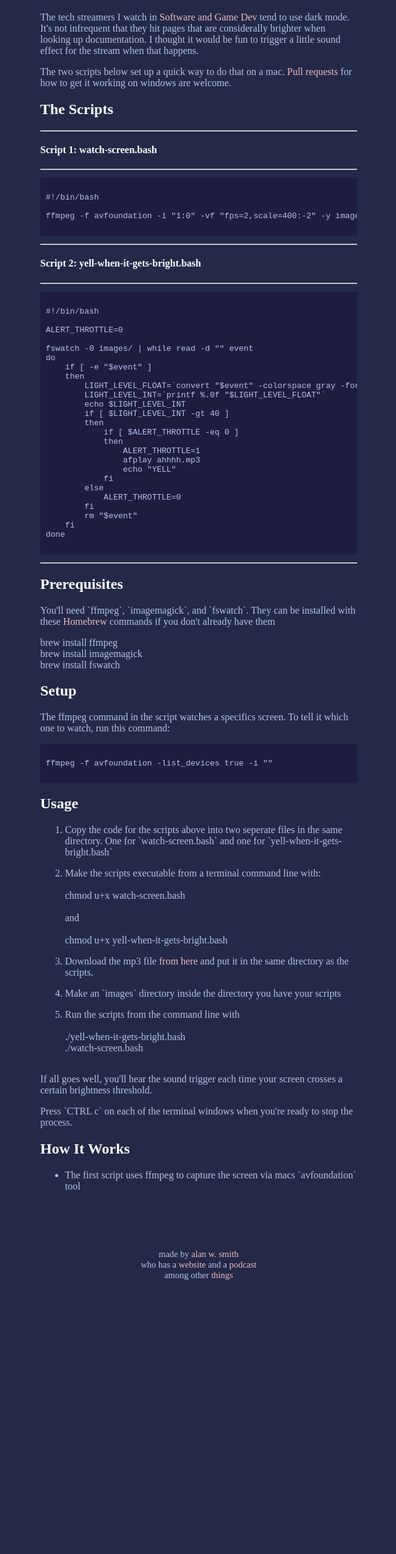
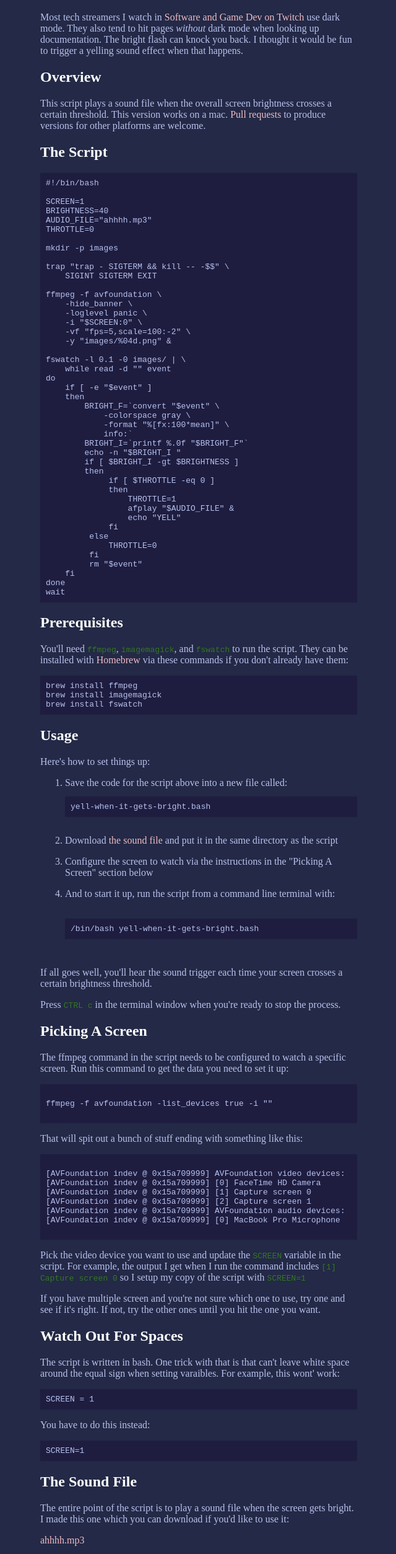
Before and after one commit to alanwsmith/bright-screen-flash-alert.alanwsmith.com, a plain HTML site: page site/index.html in a window 1280 px wide. Shown: the part 102-2609 px from the top of the page at 62% size, without its empty margins (319-959 px from the left). Before the commit the page ends 2180 px from the top, so only its background shows below. Drawn offline with Linux system fonts and the light colour scheme.

Commit message:
Updated prose

```diff
--- a/site/index.html
+++ b/site/index.html
@@ -135,6 +135,9 @@
         padding: 9px;
         overflow: scroll;
       }
+      .snippet {
+        color: #372;
+      }
     </style>
 
     <script type="text/javascript">
@@ -151,118 +154,107 @@
     <main>
       <h1>Bright Screen Flash Alert</h1>
       <p>
-        The tech streamers I watch in
+        Most tech streamers I watch in
         <a
           href="https://www.twitch.tv/directory/game/Software%20and%20Game%20Development"
-          >Software and Game Dev</a
+          >Software and Game Dev on Twitch</a
         >
-        tend to use dark mode. It's not infrequent that they hit pages that are
-        considerally brighter when looking up documentation. I thought it would
-        be fun to trigger a little sound effect for the stream when that
+        use dark mode. They also tend to hit pages <em>without</em> dark mode
+        when looking up documentation. The bright flash can knock you back. I
+        thought it would be fun to trigger a yelling sound effect when that
         happens.
       </p>
+      <h2>Overview</h2>
       <p>
-        The two scripts below set up a quick way to do that on a mac.
+        This script plays a sound file when the overall screen brightness
+        crosses a certain threshold. This version works on a mac.
         <a
           href="https://github.com/alanwsmith/bright-screen-flash-alert.alanwsmith.com"
           >Pull requests</a
         >
-        for how to get it working on windows are welcome.
+        to produce versions for other platforms are welcome.
       </p>
 
-      <h2>The Scripts</h2>
+      <h2>The Script</h2>
+      <pre><code>#!/bin/bash
 
-      <hr />
-      <h4>Script 1: watch-screen.bash</h4>
-      <hr />
-      <pre><code>
-#!/bin/bash
+SCREEN=1
+BRIGHTNESS=40
+AUDIO_FILE="ahhhh.mp3"
+THROTTLE=0
 
-ffmpeg -f avfoundation -i "1:0" -vf "fps=2,scale=400:-2" -y images/%04d.png
-      </code></pre>
+mkdir -p images
 
-      <hr />
-      <h4>Script 2: yell-when-it-gets-bright.bash</h4>
-      <hr />
+trap "trap - SIGTERM && kill -- -$$" \
+    SIGINT SIGTERM EXIT
 
-      <pre><code>
-#!/bin/bash
+ffmpeg -f avfoundation \
+    -hide_banner \
+    -loglevel panic \
+    -i "$SCREEN:0" \
+    -vf "fps=5,scale=100:-2" \
+    -y "images/%04d.png" &
 
-ALERT_THROTTLE=0
-
-fswatch -0 images/ | while read -d "" event
+fswatch -l 0.1 -0 images/ | \
+    while read -d "" event
 do
     if [ -e "$event" ]
     then
-        LIGHT_LEVEL_FLOAT=`convert "$event" -colorspace gray -format "%[fx:100*mean]" info:`
-        LIGHT_LEVEL_INT=`printf %.0f "$LIGHT_LEVEL_FLOAT"`
-        echo $LIGHT_LEVEL_INT
-        if [ $LIGHT_LEVEL_INT -gt 40 ]
+        BRIGHT_F=`convert "$event" \
+            -colorspace gray \
+            -format "%[fx:100*mean]" \
+            info:`
+        BRIGHT_I=`printf %.0f "$BRIGHT_F"`
+        echo -n "$BRIGHT_I "
+        if [ $BRIGHT_I -gt $BRIGHTNESS ]
         then
-            if [ $ALERT_THROTTLE -eq 0 ]
+             if [ $THROTTLE -eq 0 ]
              then
-                ALERT_THROTTLE=1
-                afplay ahhhh.mp3
+                 THROTTLE=1
+                 afplay "$AUDIO_FILE" &
                  echo "YELL"
              fi
          else
-            ALERT_THROTTLE=0
+             THROTTLE=0
          fi
          rm "$event"
     fi
 done
-      </code></pre>
-      <hr />
+wait</code></pre>
+
       <h2>Prerequisites</h2>
       <p>
-        You'll need `ffmpeg`, `imagemagick`, and `fswatch`. They can be
-        installed with these
-        <a href="https://brew.sh/">Homebrew</a> commands if you don't already
-        have them
-      </p>
-      <p>
-        brew install ffmpeg<br />brew install imagemagick<br />brew install
-        fswatch
+        You'll need <code class="snippet">ffmpeg</code>,
+        <code class="snippet">imagemagick</code>, and
+        <code class="snippet">fswatch</code> to run the script. They can be
+        installed with <a href="https://brew.sh/">Homebrew</a> via these
+        commands if you don't already have them:
       </p>
 
-      <h2>Setup</h2>
-      <p>
-        The ffmpeg command in the script watches a specifics screen. To tell it
-        which one to watch, run this command:
-      </p>
-
-      <pre><code>
-ffmpeg -f avfoundation -list_devices true -i ""
-        </code></pre>
+      <pre><code>brew install ffmpeg
+brew install imagemagick
+brew install fswatch</code></pre>
 
       <h2>Usage</h2>
+      <p>Here's how to set things up:</p>
       <ol>
         <li>
-          Copy the code for the scripts above into two seperate files in the
-          same directory. One for `watch-screen.bash` and one for
-          `yell-when-it-gets-bright.bash`
+          Save the code for the script above into a new file called:<br />
+          <pre><code>yell-when-it-gets-bright.bash</code></pre>
         </li>
         <li>
-          Make the scripts executable from a terminal command line with:<br /><br />chmod
-          u+x watch-screen.bash<br /><br />and<br /><br />chmod u+x
-          yell-when-it-gets-bright.bash
+          Download
+          <a href="/src/ahhhh.mp3">the sound file</a>
+          and put it in the same directory as the script
         </li>
         <li>
-          Download the mp3 file
-          <a
-            href="https://github.com/alanwsmith/bright-screen-flash-alert.alanwsmith.com/blob/main/site/src/ahhhh.mp3?raw=true"
-            >from here</a
-          >
-          and put it in the same directory as the scripts.
+          Configure the screen to watch via the instructions in the
+          &quot;Picking A Screen&quot; section below
         </li>
         <li>
-          Make an `images` directory inside the directory you have your scripts
-        </li>
-        <li>
-          Run the scripts from the command line with<br /><br />
-          ./yell-when-it-gets-bright.bash
-          <br />
-          ./watch-screen.bash
+          And to start it up, run the script from a command line terminal
+          with:<br /><br />
+          <pre><code>/bin/bash yell-when-it-gets-bright.bash</code></pre>
         </li>
       </ol>
       <p>
@@ -270,14 +262,127 @@ ffmpeg -f avfoundation -list_devices true -i ""
         crosses a certain brightness threshold.
       </p>
       <p>
-        Press `CTRL c` on each of the terminal windows when you're ready to stop
-        the process.
+        Press <code class="snippet">CTRL c</code> in the terminal window when
+        you're ready to stop the process.
       </p>
+
+      <h2>Picking A Screen</h2>
+      <p>
+        The ffmpeg command in the script needs to be configured to watch a
+        specific screen. Run this command to get the data you need to set it up:
+      </p>
+
+      <pre><code>
+ffmpeg -f avfoundation -list_devices true -i ""
+        </code></pre>
+      <p>
+        That will spit out a bunch of stuff ending with something like this:
+      </p>
+
+      <pre><code>
+[AVFoundation indev @ 0x15a709999] AVFoundation video devices:
+[AVFoundation indev @ 0x15a709999] [0] FaceTime HD Camera
+[AVFoundation indev @ 0x15a709999] [1] Capture screen 0
+[AVFoundation indev @ 0x15a709999] [2] Capture screen 1
+[AVFoundation indev @ 0x15a709999] AVFoundation audio devices:
+[AVFoundation indev @ 0x15a709999] [0] MacBook Pro Microphone
+        </code></pre>
+
+      <p>
+        Pick the video device you want to use and update the
+        <code class="snippet">SCREEN</code> variable in the script. For example,
+        the output I get when I run the command includes
+        <code class="snippet">[1] Capture screen 0</code> so I setup my copy of
+        the script with
+        <code class="snippet">SCREEN=1</code>
+      </p>
+
+      <p>
+        If you have multiple screen and you're not sure which one to use, try
+        one and see if it's right. If not, try the other ones until you hit the
+        one you want.
+      </p>
+
+      <h2>Watch Out For Spaces</h2>
+      <p>
+        The script is written in bash. One trick with that is that can't leave
+        white space around the equal sign when setting varaibles. For example,
+        this wont' work:
+      </p>
+      <pre><code>SCREEN = 1</code></pre>
+
+      <p>You have to do this instead:</p>
+      <pre><code>SCREEN=1</code></pre>
+
+      <h2>The Sound File</h2>
+      <p>
+        The entire point of the script is to play a sound file when the screen
+        gets bright. I made this one which you can download if you'd like to use
+        it:
+      </p>
+
+      <p>
+        <a href="/src/ahhhh.mp3">ahhhh.mp3</a>
+      </p>
+
+      <p>
+        You can also use your own sound file by changing the path of the
+        <code class="snippet">AUDIO_FILE</code> variable in the script to point
+        to the one you'd like. (The script uses the
+        <code class="snippet">afplay</code> command which should handle most
+        things you throw at it.)
+      </p>
+
+      <h2>The Brightness Threshold</h2>
+      <p>
+        Changing the level of brightness that causes the alert is done with the
+        <code class="snippet">BRIGHTNESS</code> variable in the script. Play
+        with it to find something that works for you. (As with the other
+        variables, make sure not to leave spaces around the equal sign when
+        updating it)
+      </p>
+
       <h2>How It Works</h2>
       <ul>
         <li>
-          The first script uses ffmpeg to capture the screen via macs
-          `avfoundation` tool
+          The script creates an <code class="snippet">images</code> directory
+          when it starts
+        </li>
+        <li>
+          <code class="snippet">ffmpeg</code> captures five images of the screen
+          every second into the <code class="snippet">images</code> directory
+          (controlled via the <code class="snippet">fps=5</code> setting in the
+          script)
+        </li>
+        <li>
+          The <code class="snippet">fswatch</code> command watches the
+          <code class="snippet">images</code> directory and throws files over to
+          the <code class="snippet">convert</code> command from
+          <code class="snippet">ImageMagick</code>
+        </li>
+        <li>
+          That <code class="snippet">convert</code> command analyses the images
+          and reports an overall brightness level
+        </li>
+        <li>
+          The yell is triggered if that brightness level is over the one defined
+          in the <code class="snippet">BRIGHTNESS</code> varaible in the script
+        </li>
+        <li>
+          The value is stored so the yell doesn't occur again until the
+          brighness level has dipped below the threshold and jump back up again
+        </li>
+      </ul>
+      <p>And that's it. Enjoy!</p>
+      <h2>Notes</h2>
+      <ul>
+        <li>
+          When I run the script I get an error like:
+          <pre><code>objc[86274]: class `NSKVONotifying_AVCaptureScreenInput'
+not linked into application</code></pre>
+
+          I think this is something to do with how ffmpeg is installed, but it
+          doesn't seem to cause me any issues. So, I just roll with it.
         </li>
       </ul>
     </main>
```
Also changed, not shown: bs-config.js (added, +17 -0 lines), 6 other files. Lines whose indentation alone changed are shown as unchanged.
